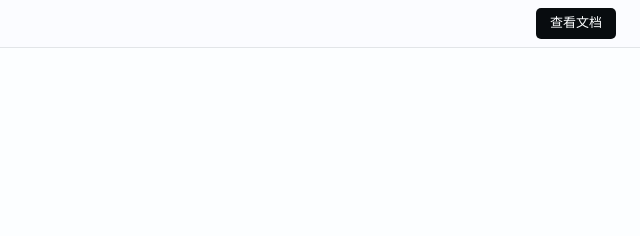
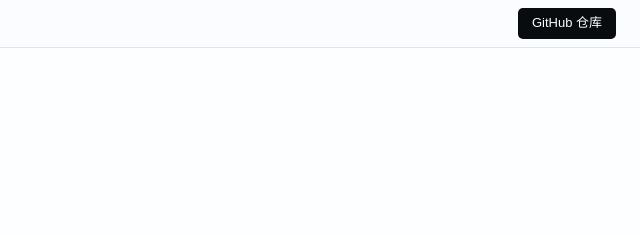
Before and after one commit to zhaiyang0421-gif/d2c-web-guide, a plain HTML site: page manual/index.html in a window 1280 px wide. Shown: the top 236 px of the page, 640-1280 px from the left. Drawn offline with Linux system fonts and the light colour scheme; a small style sheet from the web is missing.

Commit message:
Label the guide header link GitHub repository

```diff
--- a/manual/index.html
+++ b/manual/index.html
@@ -854,7 +854,7 @@ strong { font-weight: 600; }
     </span>
   </a>
   <a class="header-btn" href="https://github.com/zhaiyang0421-gif/d2c-web-guide" target="_blank" rel="noopener">
-    查看文档
+    GitHub 仓库
   </a>
 </header>
 
```
